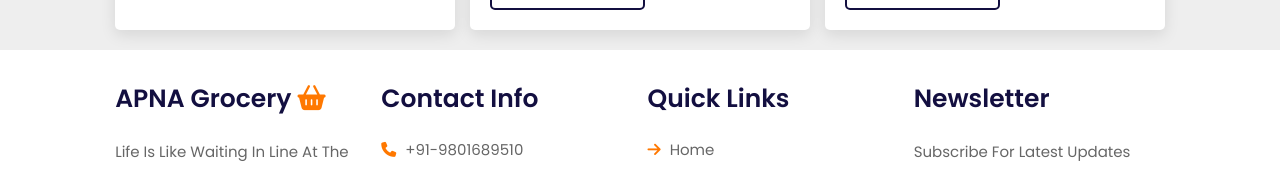
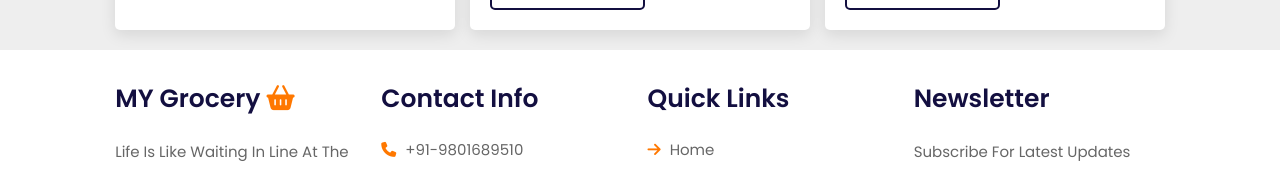
Before and after one commit to ajeetrajaji/My-Grocery, a plain HTML site: page index.html in a window 1280 px wide. Shown: the part 4192-4362 px from the top of the page. Drawn offline with nearby package versions, Linux system fonts and the light colour scheme.

Commit message:
Update index.html

```diff
--- a/index.html
+++ b/index.html
@@ -374,7 +374,7 @@
     <section class="footer">
         <div class="box-container">
             <div class="box">
-                <h3> APNA Grocery <i class="fas fa-shopping-basket"></i> </h3>
+                <h3> MY Grocery <i class="fas fa-shopping-basket"></i> </h3>
                 <p>Life is like waiting in line at the grocery store. You wait, you slowly move forward, you pay the price, then you exit unsatisfied and broke.</p>
                 <div class="share">
                     <a href="#" class="fab fa-facebook-f"></a>
```
